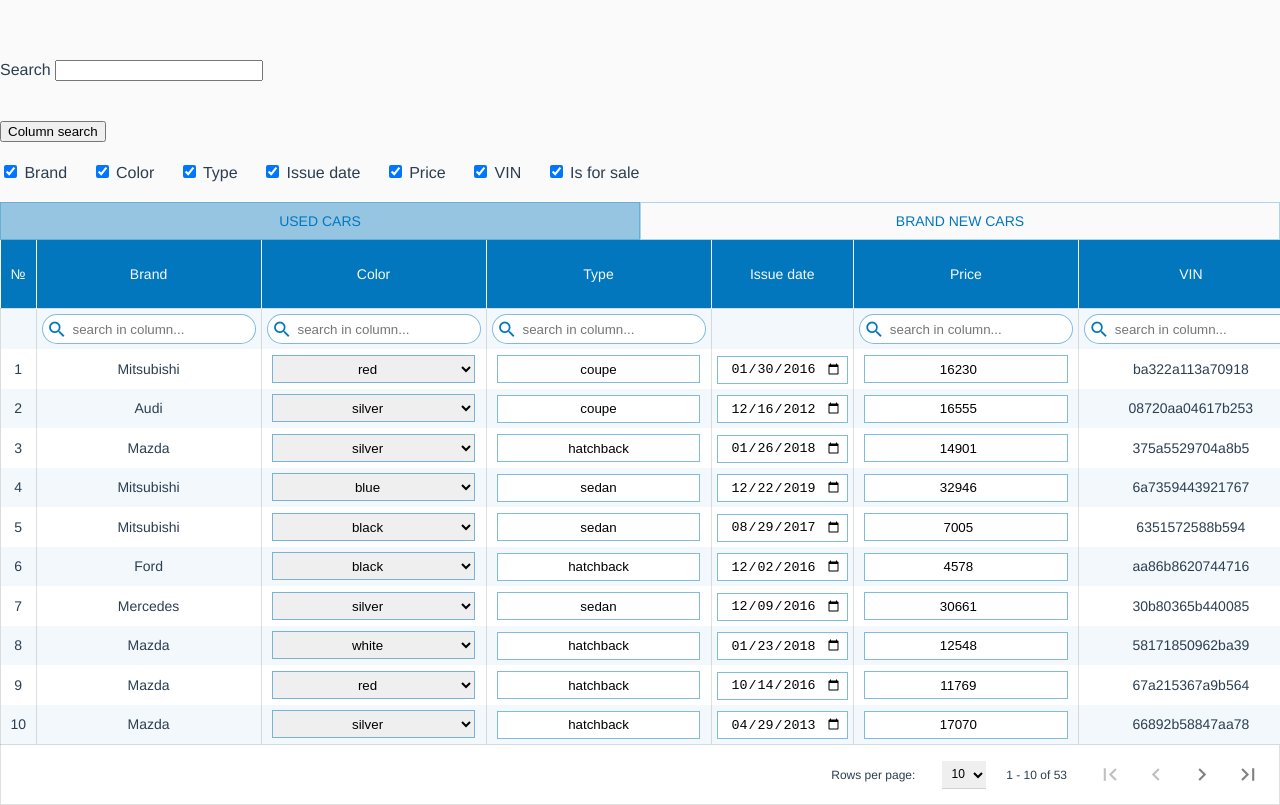
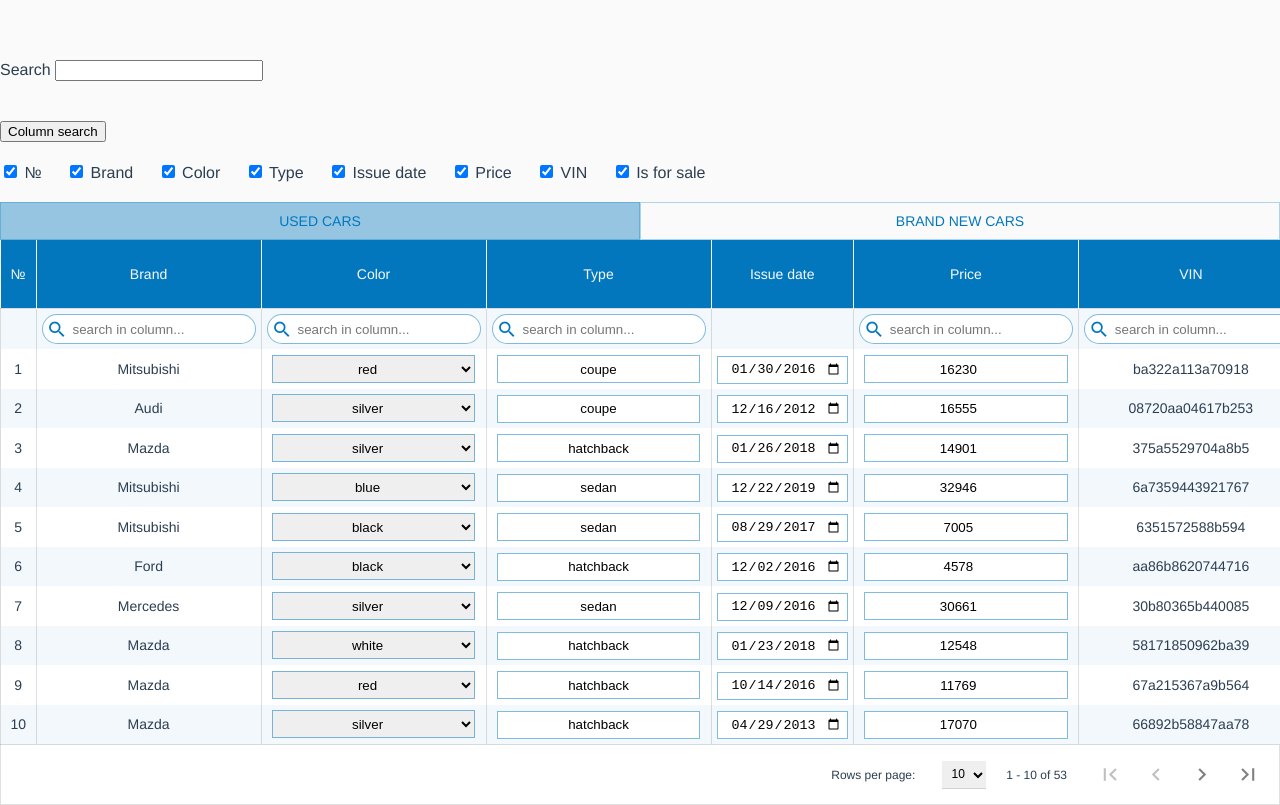
Before and after one commit to russian-stan/vue-flex-table, a Vue app: page / in a window 1280 px wide. Built offline with nearby package versions, Linux system fonts and the light colour scheme.

Commit message:
Checkboxes data

```diff
--- a/src/App.vue
+++ b/src/App.vue
@@ -15,10 +15,10 @@
     </div>
 
     <!--COLUMNS-CHECKBOXES-->
-    <div v-if="selectedColumns.length" style="margin: 20px 0;">
+    <div v-if="selectedColumnsModel.length && checkboxesData.length" style="margin: 20px 0;">
       <label
        style="cursor: pointer; margin-right: 20px;"
-       v-for="cb in data.tables[tab].headers"
+       v-for="cb in checkboxesData[tab]"
        :key="cb.row_key"
        :for="cb.row_key"
       >
@@ -27,8 +27,8 @@
          :id="cb.row_key"
          type="checkbox"
          :value="cb.row_key"
-         v-model="selectedColumns[tab]"
-         :disabled="selectedColumns[tab].includes(cb.row_key) && selectedColumns[tab].length === 2"
+         v-model="selectedColumnsModel[tab]"
+         :disabled="selectedColumnsModel[tab].includes(cb.row_key) && selectedColumnsModel[tab].length === 1"
         >
         {{cb.text}}
       </label>
@@ -53,7 +53,7 @@
      :tab="tab"
      :search="search"
      :column-search="columnSearch"
-     :selectedColumns="selectedColumns"
+     :selectedColumnsModel="selectedColumnsModel"
      countable
      ordered
      draggable
@@ -64,7 +64,8 @@
         itemsPerPageText:'Rows per page',
         showFirstLastPage: true
      }"
-     @submitColumnsKeys="fillSelectedColumns($event)"
+     @submitColumnsKeys="selectedColumnsModel = $event"
+     @submitCheckboxesData="checkboxesData = $event"
     />
   </div>
 </template>
@@ -82,14 +83,10 @@
   tab = 0;
   search = '';
   columnSearch = true;
-  selectedColumns: Array<string[]> = [];
-
-  fillSelectedColumns(columnKeys: Array<string[]>) {
-   this.selectedColumns = columnKeys;
-  }
+  selectedColumnsModel: Array<string[]> = [];
+  checkboxesData: Array<{ row_key: string; text: string; }[]> = [];
 
   generateRows() {
-
     const rows = [];
     const brands = ['Ford', 'Mazda', 'Mercedes', 'Audi', 'Volkswagen', 'Renault', 'Mitsubishi', 'Volvo'];
     const type = ['sedan', 'hatchback', 'coupe'];
--- a/src/components/VFTable.vue
+++ b/src/components/VFTable.vue
@@ -1,7 +1,7 @@
 <template>
   <div class="vf-table">
     <div class="table-wrapper">
-      <table v-if="selectedColumns.length">
+      <table v-if="selectedColumnsModel.length">
 
         <!--======================= COLGROUP =======================-->
         <colgroup v-if="!isNoHeaders">
@@ -22,8 +22,8 @@
            :class="{
              'active': header.sortable && header.row_key === currentColumnName[tab],
              'pointer': header.sortable,
-             'hidden': selectedColumns[tab].length ?
-               !selectedColumns[tab].includes(header.row_key)
+             'hidden': selectedColumnsModel[tab].length ?
+               !selectedColumnsModel[tab].includes(header.row_key)
                : !rowKeys.includes(header.row_key),
            }"
            ref="headers"
@@ -81,8 +81,8 @@
            v-for="(searchInput, index) in tablesModel[tab].headers"
            :key="index"
            :class="{
-             'hidden': selectedColumns[tab].length ?
-               !selectedColumns[tab].includes(searchInput.row_key)
+             'hidden': selectedColumnsModel[tab].length ?
+               !selectedColumnsModel[tab].includes(searchInput.row_key)
                : !rowKeys.includes(searchInput.row_key)
            }"
           >
@@ -106,8 +106,8 @@
              v-for="key in rowKeys"
              :key="key"
              :class="{
-             'hidden': selectedColumns[tab].length ?
-               !selectedColumns[tab].includes(key)
+             'hidden': selectedColumnsModel[tab].length ?
+               !selectedColumnsModel[tab].includes(key)
                : !rowKeys.includes(key)
            }"
             >
@@ -285,7 +285,7 @@
     type: Array, default() {
       return [[]]
     },
-  }) private readonly selectedColumns!: Array<string[]>;
+  }) private readonly selectedColumnsModel!: Array<string[]>;
   @Ref('headers') readonly headers!: HTMLTableHeaderCellElement[];
 
   footerModel: Array<FooterModel> = [];
@@ -313,8 +313,11 @@
     // 6. OPTIONAL Set footer model
     if (!this.hideDefaultFooter) this.createFooterModel();
 
-    // 7. Emit column keys array list for each table
-      this.$emit('submitColumnsKeys', this.createColumnKeys());
+    // 7. Emit cb keys array list for each table
+    this.$emit('submitColumnsKeys', this.createCheckboxesModelKeys());
+
+    // 8. Emit cb keys array data for each table
+    this.$emit('submitCheckboxesData', this.createCheckboxesData());
   }
 
   get isNoData(): boolean {
@@ -333,13 +336,27 @@
     }, [])
   }
 
-  createColumnKeys(): Array<string[]> {
+  createCheckboxesModelKeys(): Array<string[]> {
     return this.tablesModel.reduce((res: Array<string[]>, table) => {
       const headerKeys = table.headers.reduce((acc: string[], header) => {
         acc.push(header.row_key);
         return acc;
       }, [])
       res.push(headerKeys);
+      return res;
+    }, [])
+  }
+
+  createCheckboxesData(): Array<{ row_key: string; text: string; }[]> {
+    return this.tablesModel.reduce((res: Array<{ row_key: string; text: string; }[]>, table) => {
+      const cbData = table.headers.reduce((acc: { row_key: string; text: string; }[], header) => {
+        acc.push({
+          row_key: header.row_key,
+          text: header.text,
+        });
+        return acc;
+      }, [])
+      res.push(cbData);
       return res;
     }, [])
   }
```
